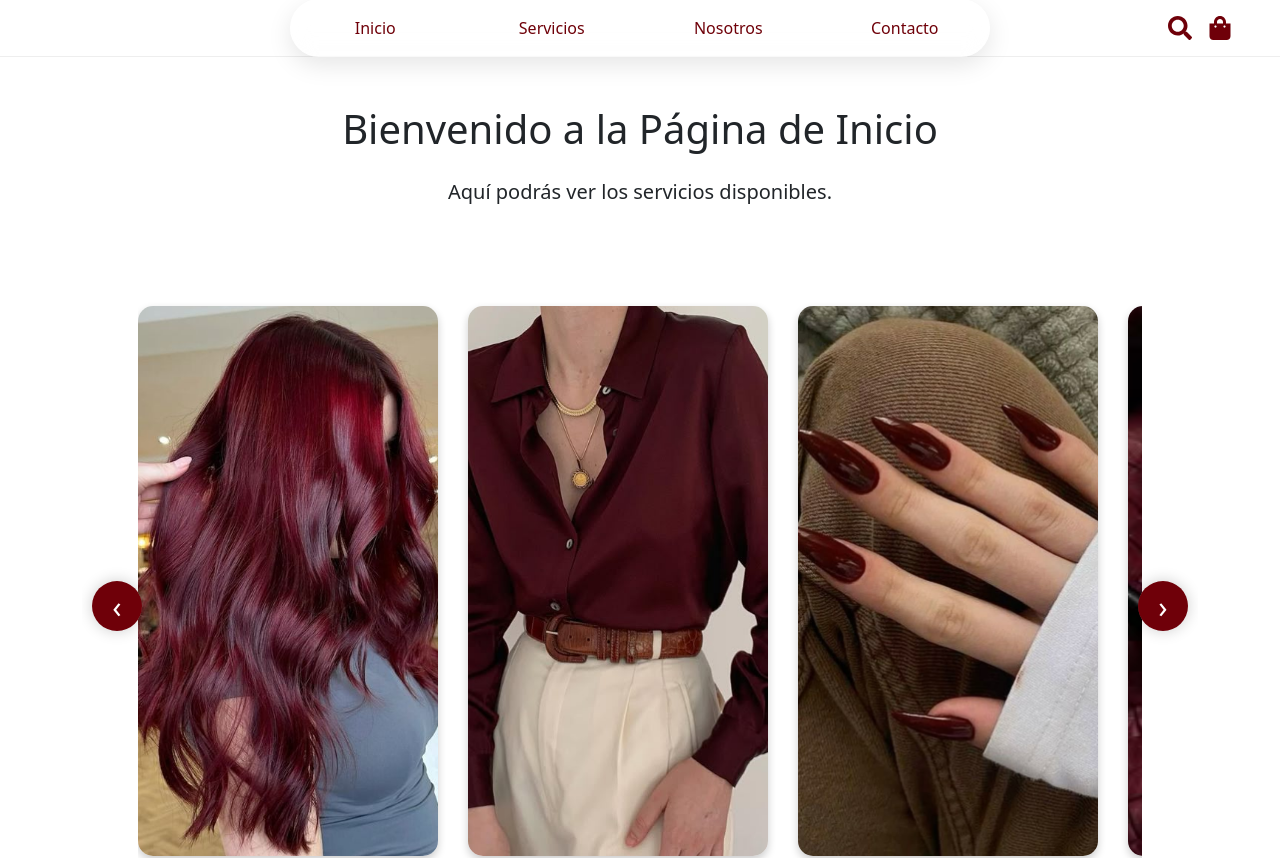
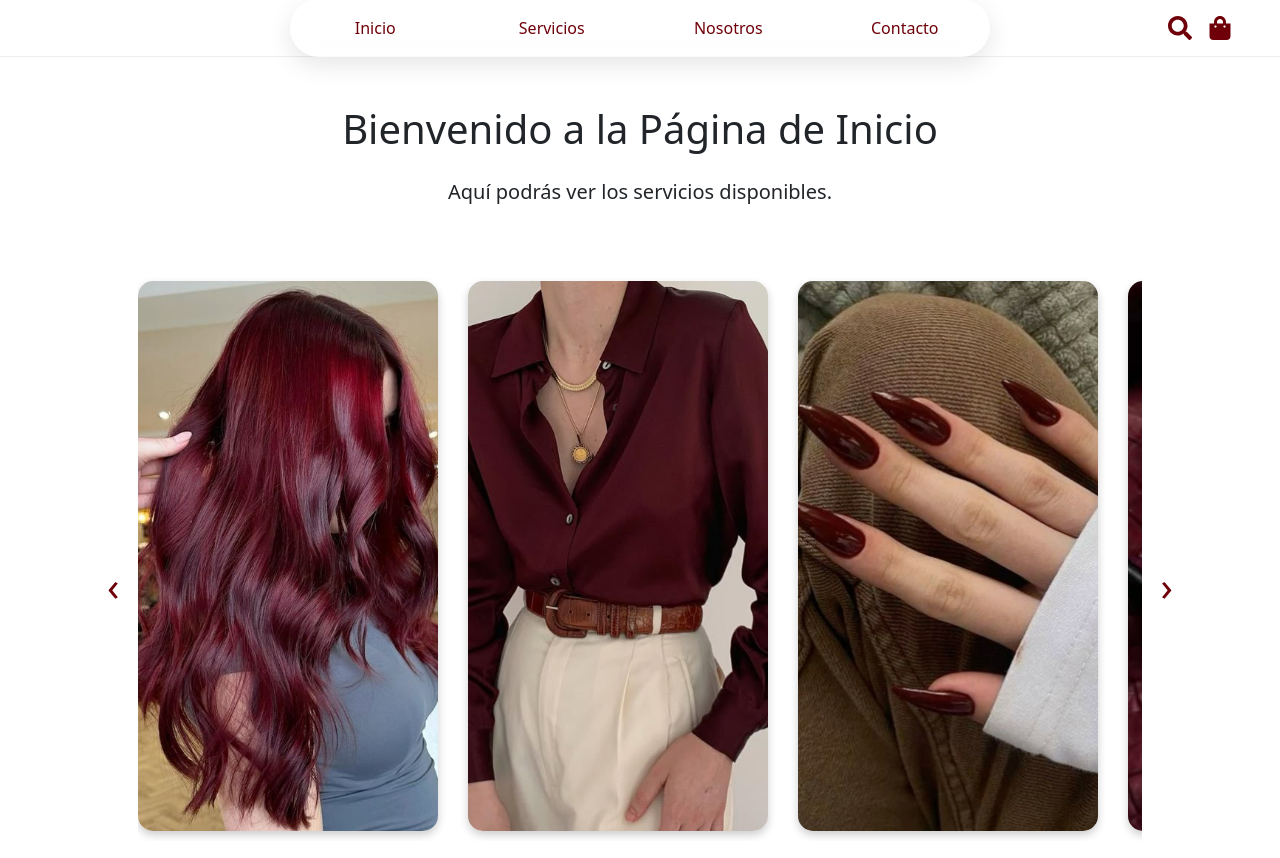
Before and after one commit to orneepetrelli/ququApp, a React (Create React App) app: page / in a window 1280 px wide. Shown: the top 858 px of the page. Built offline with nearby package versions, Linux system fonts and the light colour scheme.

Commit message:
nuevos cambios!!

```diff
--- a/src/scripts/tarjetas.js
+++ b/src/scripts/tarjetas.js
@@ -21,10 +21,10 @@ const Tarjetas = () => {
   };
 
   const items = [
-    { image: pelo, title: "Pelo" },
-    { image: ropa, title: "Ropa" },
-    { image: unas, title: "Uñas" },
-    { image: maquillaje, title: "Maquillaje" },
+    { image: pelo, title: "Pelo", hoverText: "Peluqueria" },
+    { image: ropa, title: "Ropa", hoverText: "Moda" },
+    { image: unas, title: "Uñas", hoverText: "Manicura" },
+    { image: maquillaje, title: "Maquillaje", hoverText: "Cosméticos" },
   ];
 
   const handleCardClick = (title) => {
@@ -33,7 +33,9 @@ const Tarjetas = () => {
 
   return (
     <div className="tarjetas-container">
-      <button className="scroll-btn left" onClick={scrollLeft}>‹</button>
+      <button className="scroll-btn left" onClick={scrollLeft}>
+        &lsaquo;
+      </button>
 
       <div className="tarjetas-card-container" ref={scrollRef}>
         {items.map((item, index) => (
@@ -42,15 +44,18 @@ const Tarjetas = () => {
             className="card-button"
             onClick={() => handleCardClick(item.title)}
           >
-            <div className="card-image-container"> {}
+            <div className="card-image-container">
               <img src={item.image} className="card-image" alt={item.title} />
+              <div className="card-hover-text">{item.hoverText}</div>
             </div>
-            {}
+            {/* <div className="card-title">{item.title}</div> */}
           </button>
         ))}
       </div>
 
-      <button className="scroll-btn right" onClick={scrollRight}>›</button>
+      <button className="scroll-btn right" onClick={scrollRight}>
+        &rsaquo;
+      </button>
     </div>
   );
 };
--- a/src/styles/tarjetas.css
+++ b/src/styles/tarjetas.css
@@ -4,7 +4,7 @@
   align-items: center;
   justify-content: center;
   width: 100%;
-  height: 700px;
+  height: 650px;
   padding: 20px 0;
   overflow: hidden;
 }
@@ -77,14 +77,34 @@
   background-color: #6f0009;
   opacity: 0;
   transition: opacity 0.3s ease;
+  z-index: 1;
 }
 
 .card-button:hover .card-image {
-  opacity: 0.6;
+  opacity: 0.3;
 }
 
 .card-button:hover .card-image-container::before {
-  opacity: 0.4;
+  opacity: 0.7;
+}
+
+.card-hover-text {
+  position: absolute;
+  top: 50%;
+  left: 50%;
+  transform: translate(-50%, -50%) rotate(-90deg);
+  color: rgb(255, 255, 255);
+  font-size: 4em;
+  font-weight: bold;
+  text-align: center;
+  white-space: nowrap;
+  opacity: 0;
+  transition: opacity 0.3s ease;
+  z-index: 2;
+}
+
+.card-button:hover .card-hover-text {
+  opacity: 1;
 }
 
 .card-title {
@@ -104,27 +124,28 @@
 .scroll-btn {
   position: absolute;
   top: 50%;
-  background: #6f0009;
-  color: white;
+  background: none;
+  color: #6f0009;
   border: none;
   cursor: pointer;
-  font-size: 30px;
-  width: 50px;
-  height: 50px;
-  border-radius: 50%;
+  font-size: 40px;
+  width: auto;
+  height: auto;
+  border-radius: 0;
   display: flex;
   align-items: center;
   justify-content: center;
-  transition: background 0.3s, transform 0.2s;
-  transition: background 0.3s;
+  transition: color 0.3s, transform 0.2s;
   z-index: 10;
-  backdrop-filter: blur(4px);
-  box-shadow: 0 0 15px rgba(0, 0, 0, 0.2);
+  backdrop-filter: none;
+  box-shadow: none;
+  padding: 0 15px;
 }
 
 .scroll-btn:hover {
-  background: rgba(0, 0, 0, 0.8);
-  transform: scale(1.1);
+  color: rgba(0, 0, 0, 0.8);
+  transform: scale(1.2);
+  background: none;
 }
 
 .scroll-btn.left {
@@ -143,4 +164,11 @@
     width: 280px;
     height: 440px;
   }
+  .scroll-btn {
+    font-size: 30px;
+    padding: 0 10px;
+  }
+  .card-hover-text {
+    font-size: 3em;
+  }
 }
```
